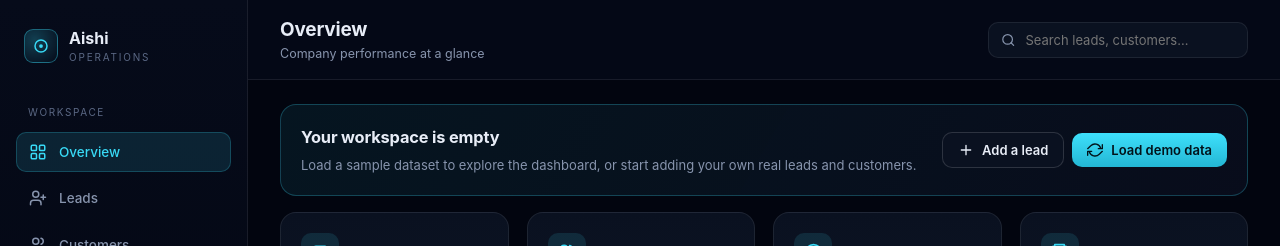
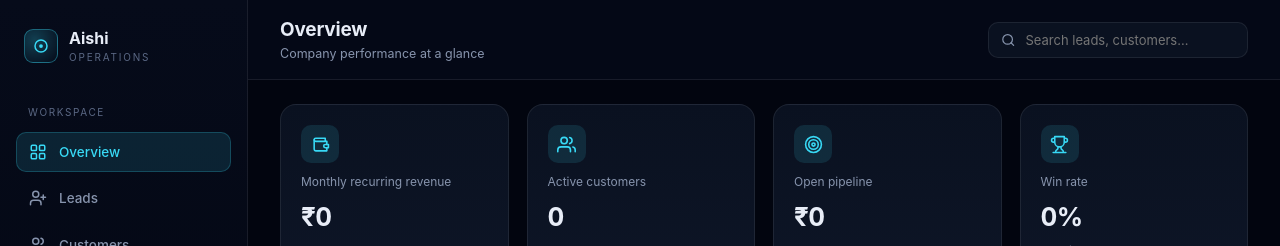
Before and after one commit to shirajgit/aishi-dashboard, a React (Vite) app: page / in a window 1280 px wide. Shown: the top 246 px of the page. Built offline with nearby package versions, Linux system fonts and the light colour scheme; no server answers.

Commit message:
Revert "feat: seed demo data banner on empty Overview"
This reverts commit e37dea93076944da22566e890e76c00a2e253f09.

```diff
--- a/src/pages/Overview.jsx
+++ b/src/pages/Overview.jsx
@@ -1,52 +1,19 @@
-import { useState } from 'react';
 import { useNavigate } from 'react-router-dom';
-import { useDashboard, updateItem, resetData } from '../store/db';
+import { useDashboard, updateItem } from '../store/db';
 import { kpis, leadsByStage, activityFeed, STAGE_COLORS } from '../lib/metrics';
 import { compactMoney, money, num, fromNow, dateShort } from '../lib/format';
 import { AreaChart, BarList, Donut } from '../components/Charts';
 import { Stat, Badge, Avatar } from '../components/UI';
 import {
-  IconWallet, IconUsers, IconTarget, IconTrophy, IconMail, IconChat, IconCheck, IconClock, IconArrowOut, IconPlus, IconRefresh,
+  IconWallet, IconUsers, IconTarget, IconTrophy, IconMail, IconChat, IconCheck, IconClock, IconArrowOut,
 } from '../components/Icons';
 
 const feedIcon = { email: <IconMail size={15} />, message: <IconChat size={15} />, win: <IconTrophy size={15} />, task: <IconCheck size={15} /> };
-
-function SeedBanner() {
-  const nav = useNavigate();
-  const [seeding, setSeeding] = useState(false);
-
-  const seed = async () => {
-    setSeeding(true);
-    try {
-      await resetData();
-    } finally {
-      setSeeding(false);
-    }
-  };
-
-  return (
-    <div className="card" style={{ background: 'linear-gradient(120deg, rgba(56,217,245,0.08), rgba(123,140,222,0.06))', borderColor: 'rgba(56,217,245,0.25)' }}>
-      <div className="flex between gap-16" style={{ flexWrap: 'wrap' }}>
-        <div>
-          <h3 style={{ marginBottom: 6 }}>Your workspace is empty</h3>
-          <div className="muted" style={{ fontSize: 13 }}>Load a sample dataset to explore the dashboard, or start adding your own real leads and customers.</div>
-        </div>
-        <div className="flex gap-8">
-          <button className="btn" onClick={() => nav('/leads')}><IconPlus size={16} /> Add a lead</button>
-          <button className="btn primary" onClick={seed} disabled={seeding}>
-            <IconRefresh size={16} /> {seeding ? 'Loading…' : 'Load demo data'}
-          </button>
-        </div>
-      </div>
-    </div>
-  );
-}
 
 export default function Overview() {
   const state = useDashboard();
   const nav = useNavigate();
   const k = kpis(state);
-  const isEmpty = state.leads.length === 0 && state.customers.length === 0 && state.subscriptions.length === 0;
   const stages = leadsByStage(state.leads);
   const feed = activityFeed(state);
 
@@ -68,7 +35,6 @@ export default function Overview() {
 
   return (
     <>
-      {isEmpty && <div className="mb-16"><SeedBanner /></div>}
       <div className="grid cols-4">
         <Stat icon={<IconWallet size={19} />} label="Monthly recurring revenue" value={compactMoney(k.mrr)} delta={mrrGrowth != null ? `${mrrGrowth}%` : null} deltaDir={mrrGrowth >= 0 ? 'up' : 'down'} foot="vs last month" />
         <Stat icon={<IconUsers size={19} />} label="Active customers" value={num(k.activeCustomers)} foot={`${k.churnRate}% churn rate`} />
```
